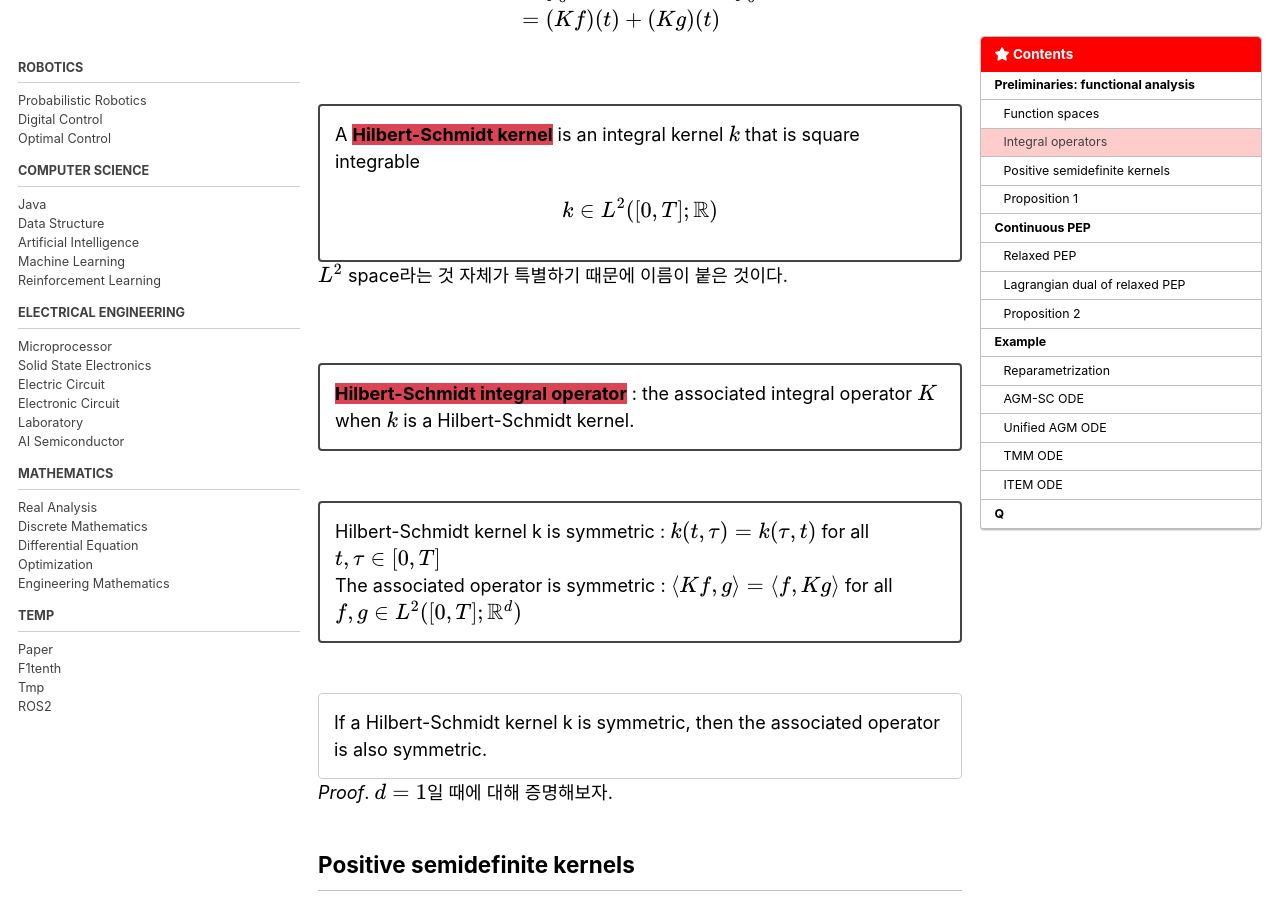
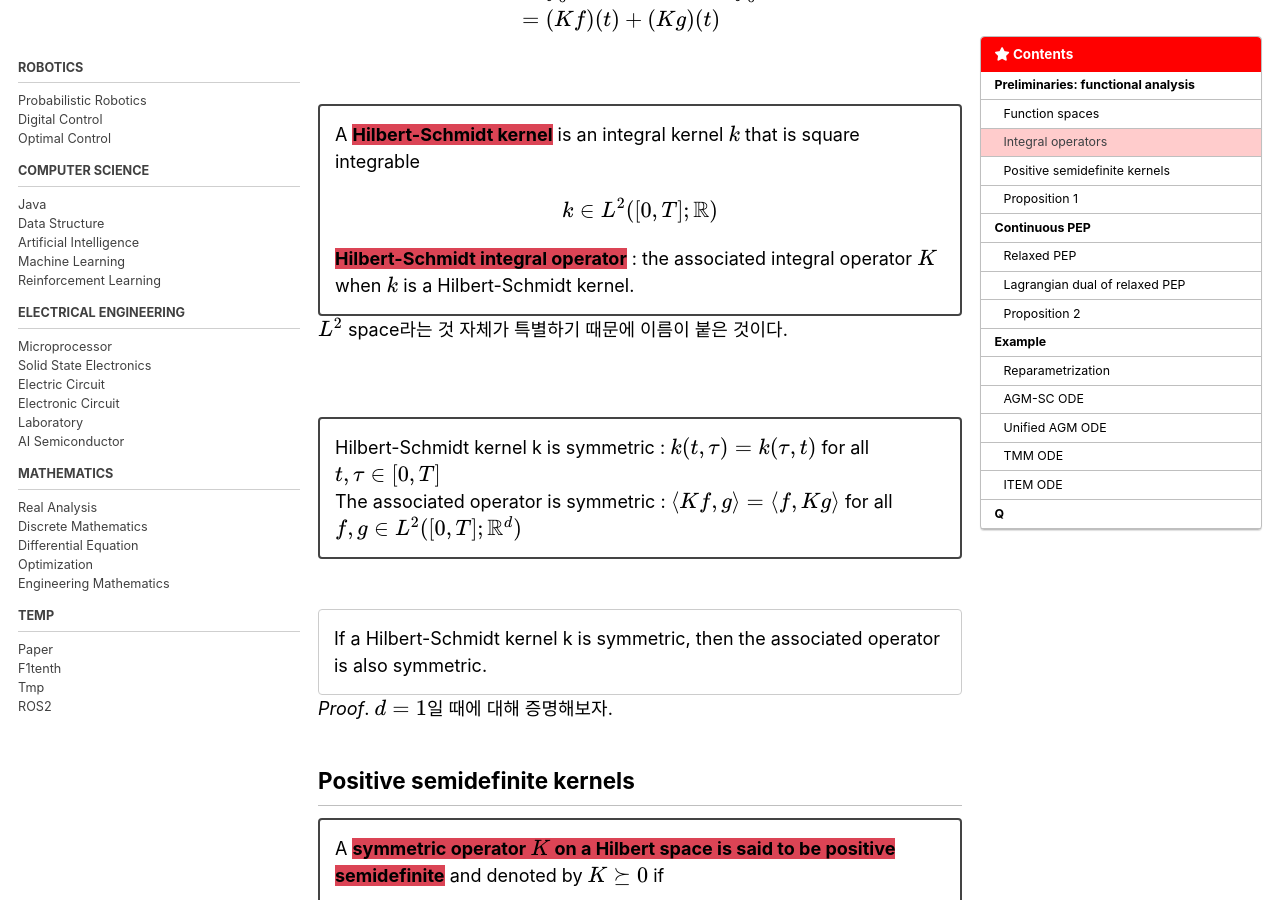
Before and after one commit to wontothree/legacy-blog, a Jekyll site: the page built from _posts/paper/2025-04-05-convergence-analysis.md, in a window 1280 px wide and 900 px high, scrolled down 2021 px. Built offline with Jekyll 4.4.1, drawn with Linux system fonts in a browser that asks for light colours; cached includes are drawn as plain includes; formulas are drawn with MathJax 3.

```diff
--- a/_config.yml
+++ b/_config.yml
@@ -21,7 +21,7 @@ title_separator          : "-"
 subtitle                 : # site tagline that appears below site title in masthead
 name                     :
 description              : ""
-url                      : "https://wontothree.github.io"  # the base hostname & protocol for your site e.g. "https://mmistakes.github.io"
+url                      : "https://wontothree.github.io/techblog"  # the base hostname & protocol for your site e.g. "https://mmistakes.github.io"
 baseurl                  : "/"                              # the subpath of your site, e.g. "/blog"
 repository               : # GitHub username/repo-name e.g. "mmistakes/minimal-mistakes"
 teaser                   : # path of fallback teaser image, e.g. "/assets/images/500x300.png"
--- a/_data/navigation.yml
+++ b/_data/navigation.yml
@@ -1,7 +1,7 @@
 # main links
 main:
- - title: "About"
-   url: https://wontothree.github.io/about/
+ - title: "Career"
+   url: https://wontothree.github.io/career/
 
 sidebar-category:
   - title: "Robotics"
--- a/_posts/paper/2025-04-05-convergence-analysis.md
+++ b/_posts/paper/2025-04-05-convergence-analysis.md
@@ -76,15 +76,11 @@ $$
   $$
   k \in L^2([0, T]; \mathbb{R})
   $$
+
+  <span style="color: #000000; background-color:#DB4455; font-weight: bold;">Hilbert-Schmidt integral operator</span> : the associated integral operator $K$ when $k$ is a Hilbert-Schmidt kernel.
 </div>
 
 $L^2$ space라는 것 자체가 특별하기 때문에 이름이 붙은 것이다.
-
-<br>
-
-<div style="border: 2px solid #444; padding: 15px; border-radius: 4px">
-  <span style="color: #000000; background-color:#DB4455; font-weight: bold;">Hilbert-Schmidt integral operator</span> : the associated integral operator $K$ when $k$ is a Hilbert-Schmidt kernel.
-</div>
 
 <br>
 
```
